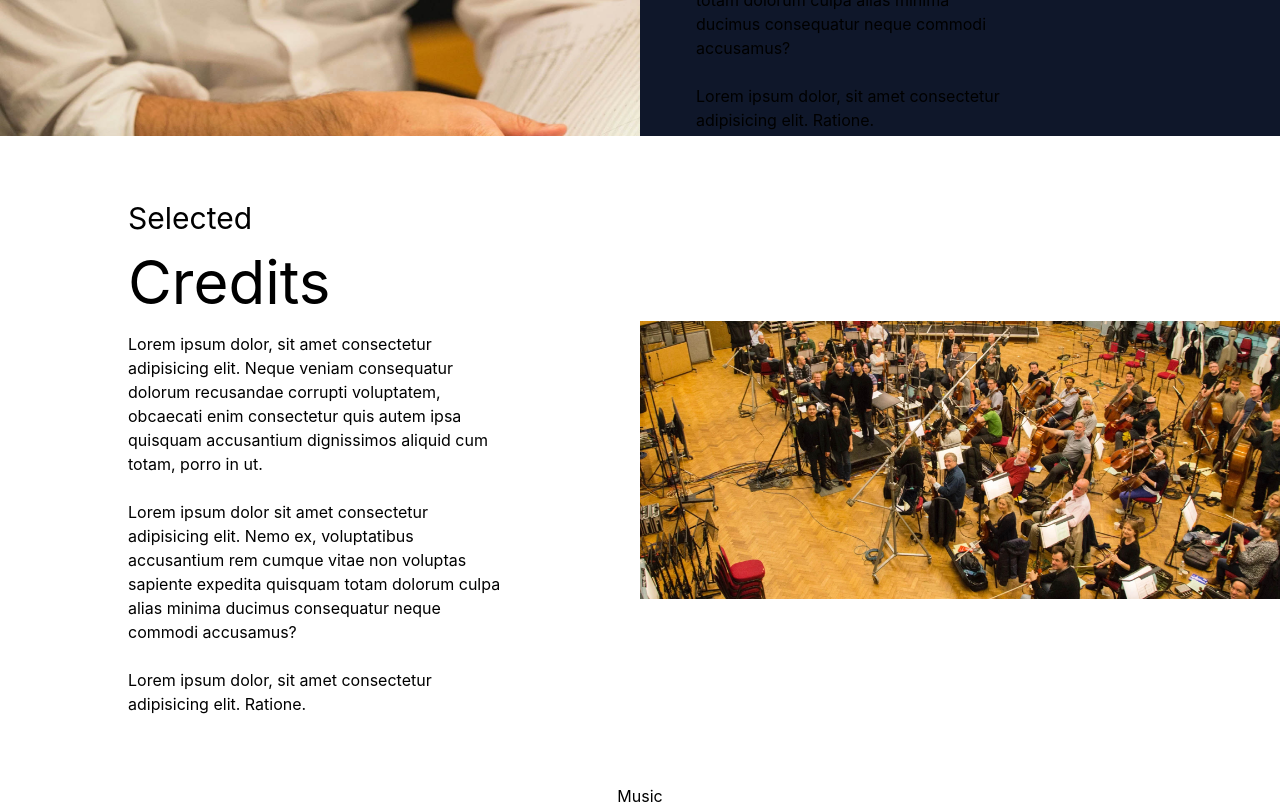
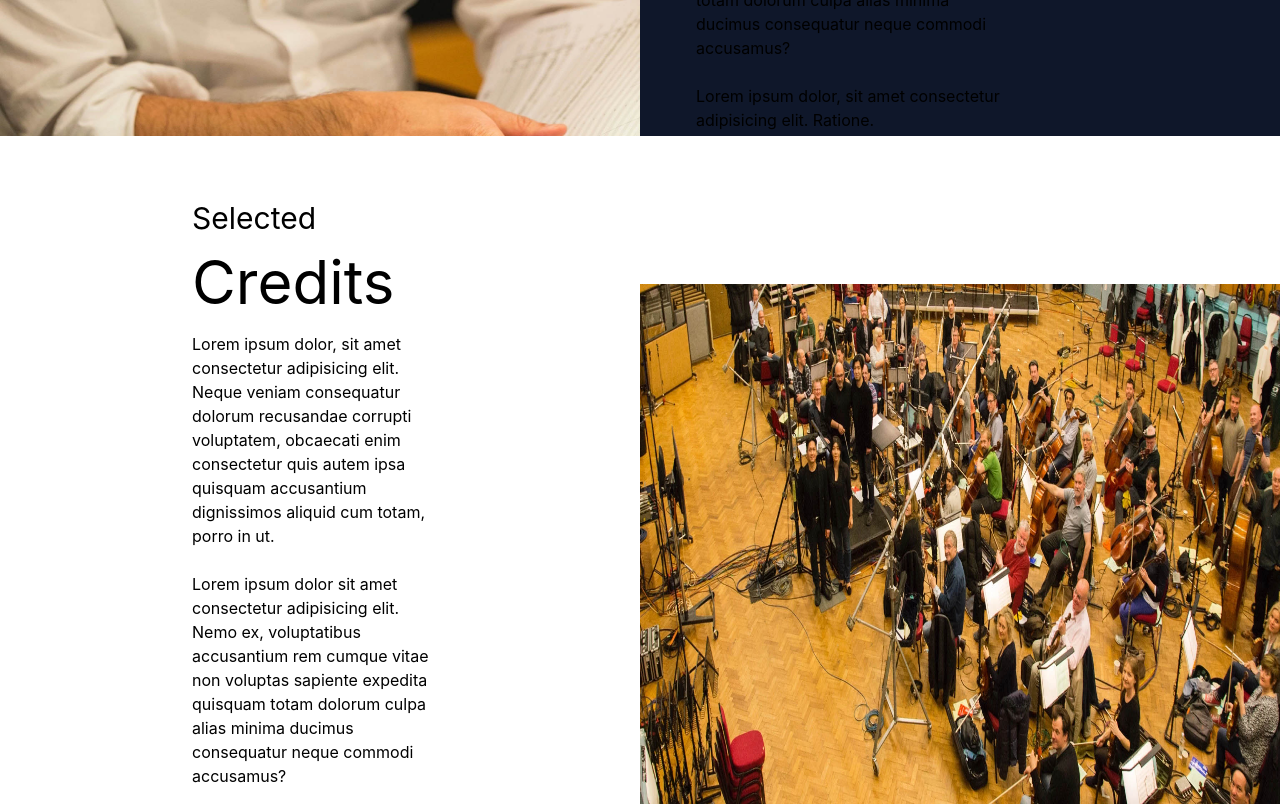
Before and after one commit to Cyber-Digital-llc/Matthews-Portfolio-Website-FE, a Next.js app: page / in a window 1280 px wide. Shown: the part 1240-2046 px from the top of the page. Built offline with nearby package versions, Linux system fonts and the light colour scheme.

Commit message:
centered content in credit

```diff
--- a/components/Credits.jsx
+++ b/components/Credits.jsx
@@ -8,7 +8,7 @@ const Credits = () => {
       className="flex h-max bg-black-900 py-0 px-0 w-full items-center "
     >
       <div className="flex justify-center w-full">
-        <div className=" w-[60%] py-14">
+        <div className=" py-14 mx-[30%]">
           <h2 className="text-3xl py-2">Selected</h2>
           <p className="text-6xl py-2">Credits</p>
           <p className="py-3 max-w-prose">
@@ -29,8 +29,8 @@ const Credits = () => {
         </div>
       </div>
 
-      <div className="flex justify-end w-full h-[full]">
-        <div className="flex h-[100%]">
+      <div className="flex justify-end w-full h-[full] ">
+        <div className="flex h-[65vh]">
           <Image
             draggable={false}
             src={CreditsImg}
```
